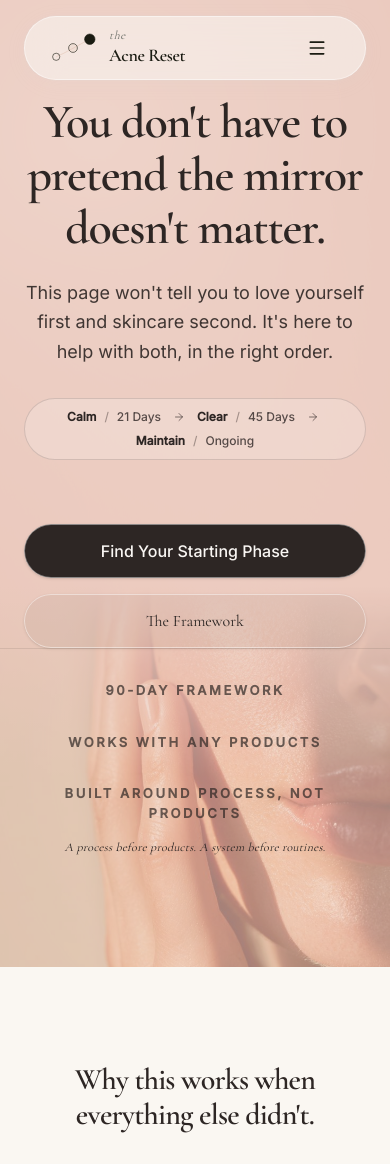
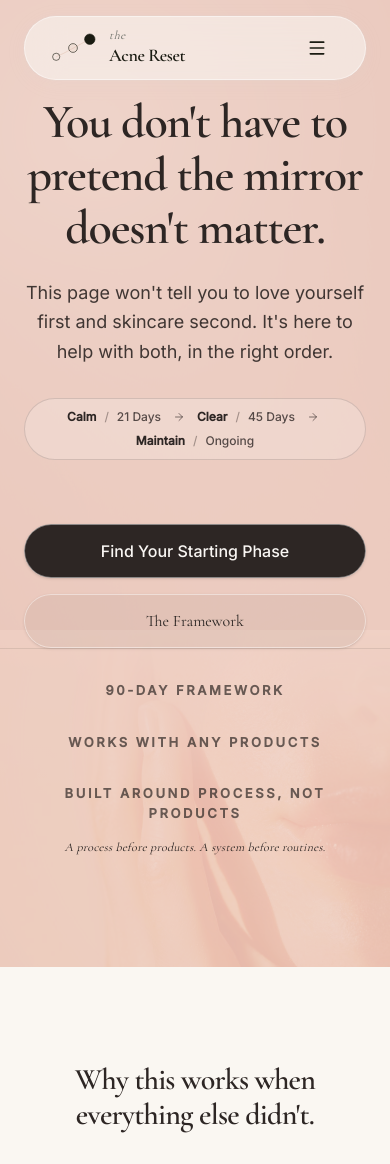
Before and after one commit to axiomhq0-create/acne-reset-landing, a Next.js app: page / in a window 390 px wide. Shown: the top 1164 px of the page. Built offline with nearby package versions, Linux system fonts and the light colour scheme.

Commit message:
design: restore desktop hero aesthetic and fix mobile scaling

```diff
--- a/src/components/Hero.tsx
+++ b/src/components/Hero.tsx
@@ -41,8 +41,8 @@ const itemVariants = {
 export default function Hero({ scrollToSection }: HeroProps) {
   return (
     <section className="relative min-h-screen flex flex-col justify-between py-24 overflow-hidden bg-[#E8C4B8]">
-      {/* 1. IMAGE_PLACEMENT: Place "download (12).jpg" on the right side, constrained to h-[45vh] on mobile */}
-      <div className="absolute right-0 bottom-0 h-[45vh] w-full md:top-0 md:h-full md:w-1/2 z-0 pointer-events-none opacity-40 md:opacity-100">
+      {/* 1. IMAGE_PLACEMENT: Place "download (12).jpg" with responsive absolute layout bounds */}
+      <div className="absolute right-0 top-auto bottom-0 h-[40vh] w-full md:top-0 md:h-full md:w-1/2 z-0 pointer-events-none opacity-40 md:opacity-100 mix-blend-soft-light md:mix-blend-normal">
         <Image
           src="/assets/download-12.jpg"
           alt="Acne Reset Radiant Skin portrait"
```
